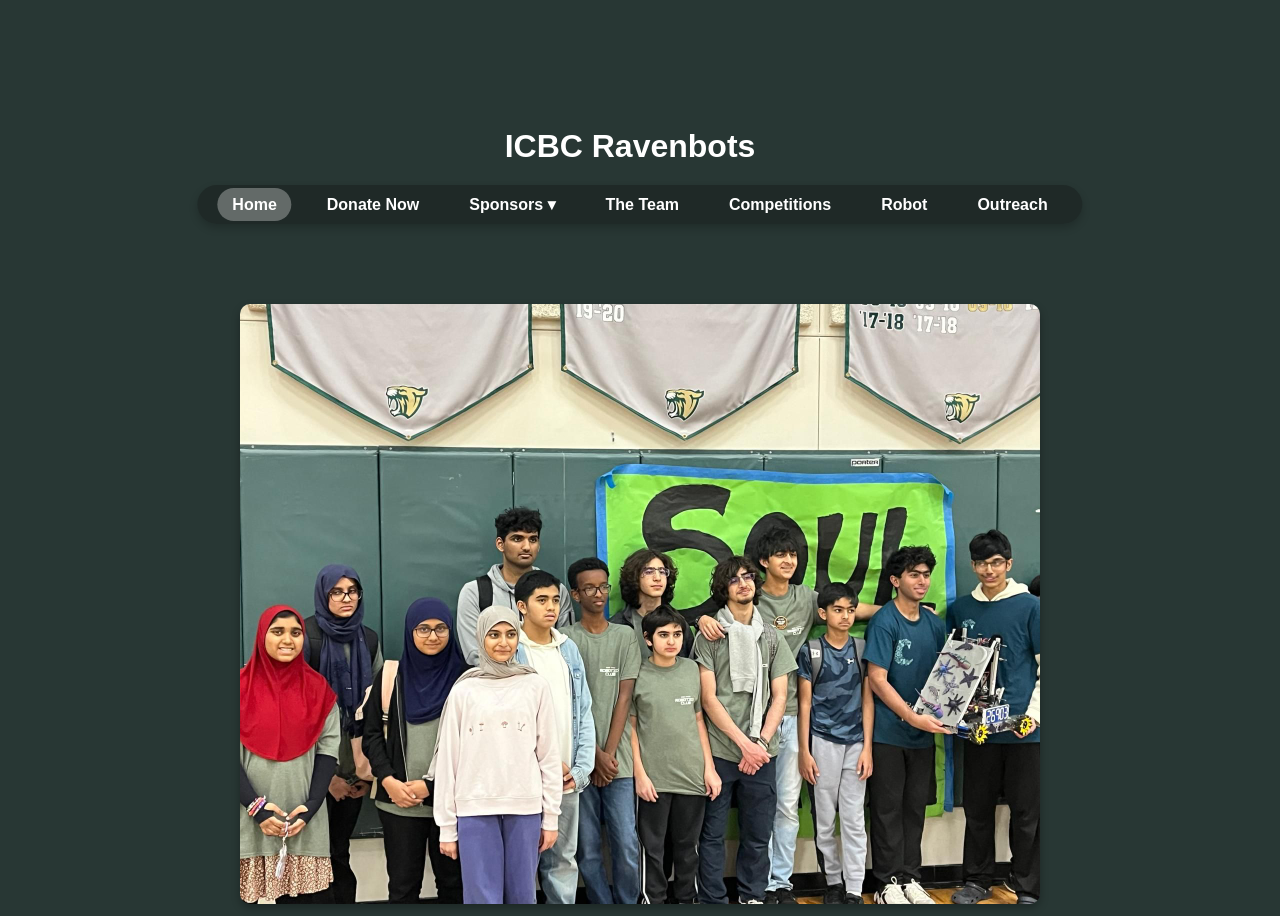
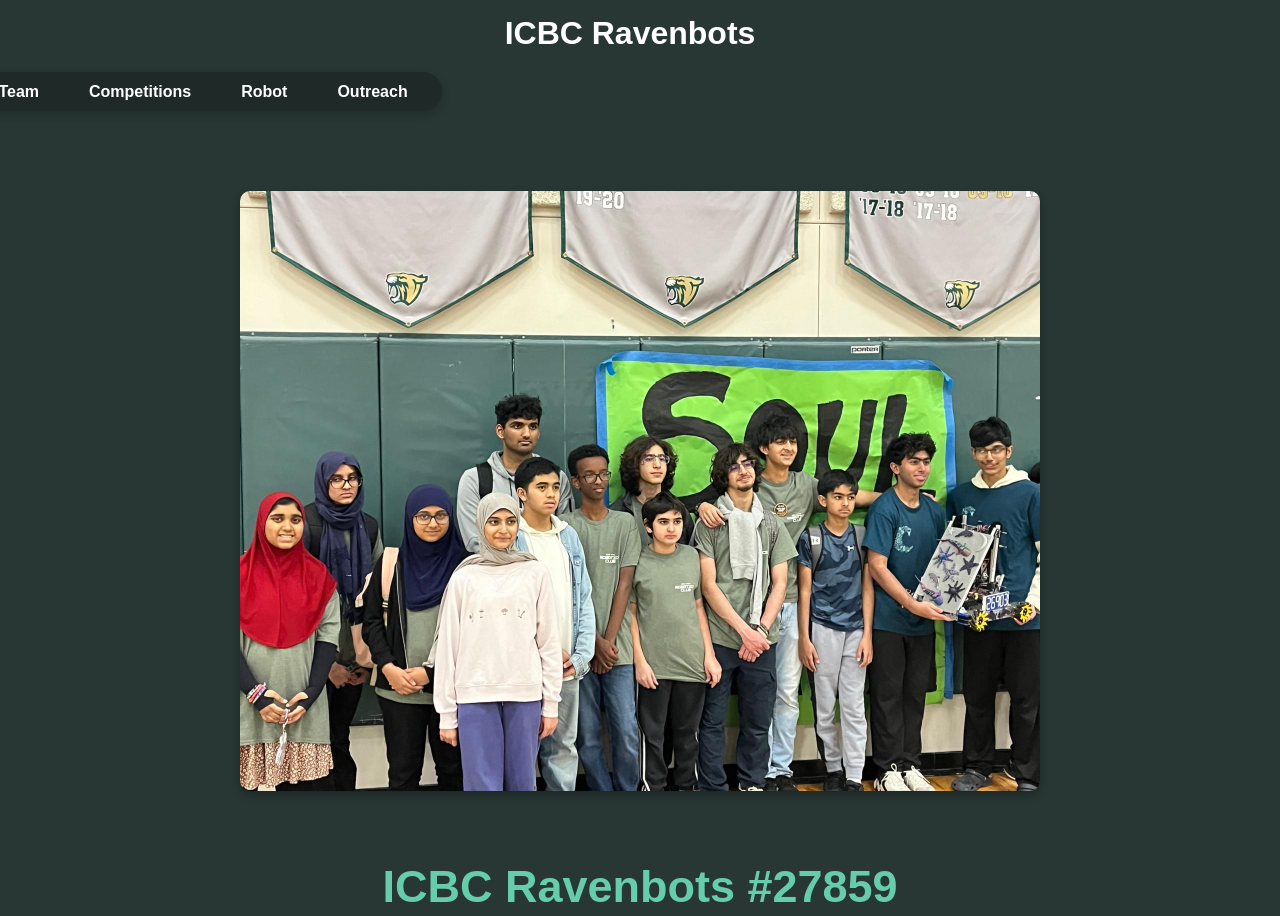
Before and after one commit to hadeedkhan1/Ravenbots, a plain HTML site: page index.html in a window 1280 px wide. Shown: the top 916 px of the page. Drawn offline with Linux system fonts and the light colour scheme.

Commit message:
Update styles-css.css

```diff
--- a/styles-css.css
+++ b/styles-css.css
@@ -39,7 +39,7 @@ body {
 nav {
     position: fixed;
     top: 20px;
-    left: 50%;
+    left: 50;
     transform: translateX(-50%);
     background-color: rgba(30, 40, 38, 0.9);
     border-radius: 50px;
@@ -536,7 +536,7 @@ nav a:hover {
     justify-content: center;
     align-items: center;
     text-align: center;
-    margin-top: 10%;
+    margin-top: 15px;
 }
 
 nav .dropdown {
```
